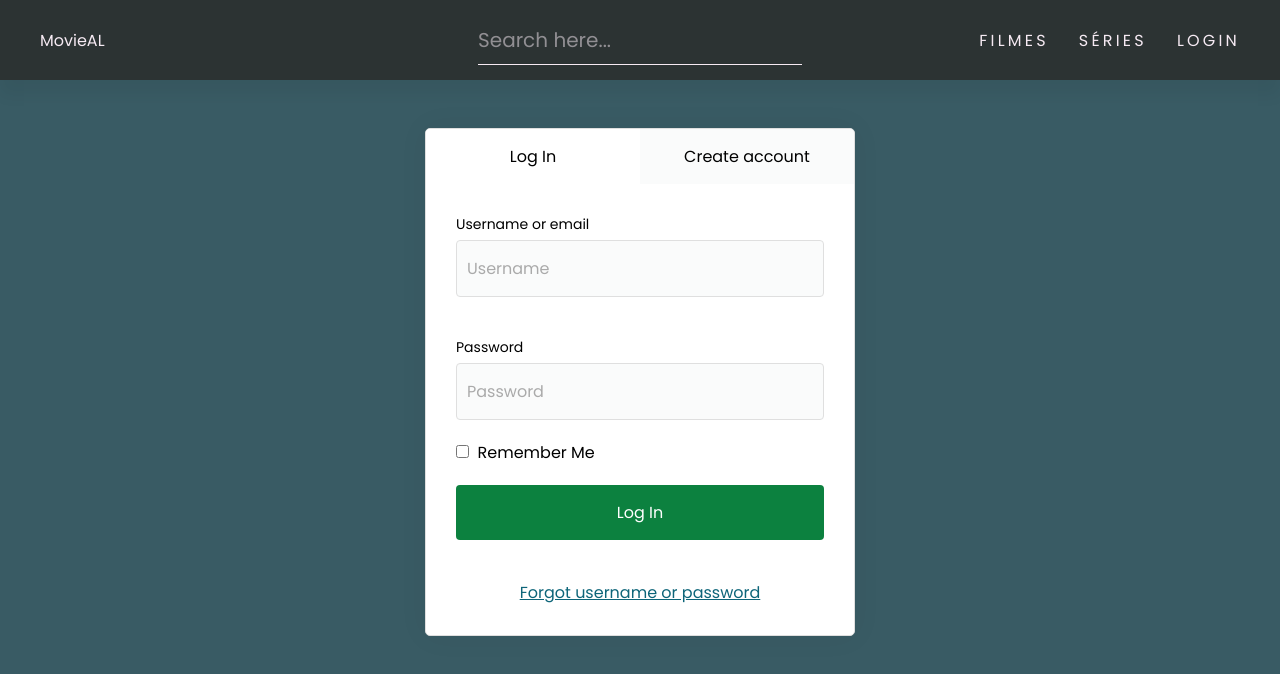
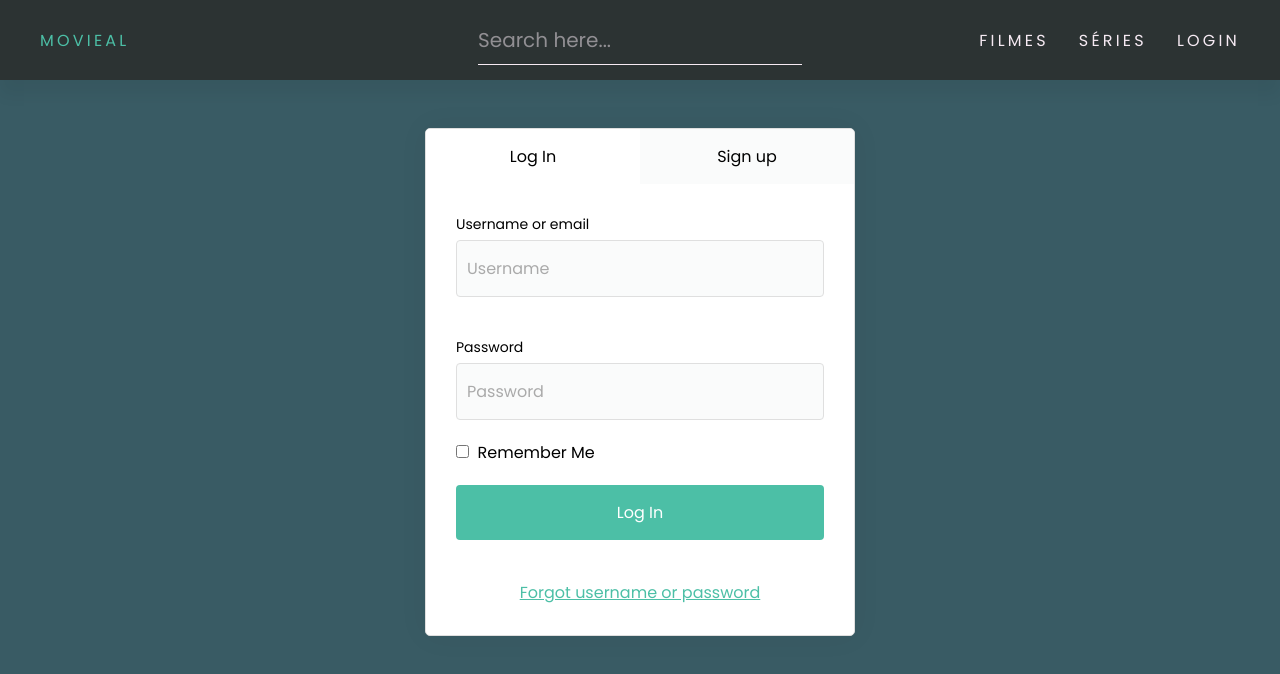
Before and after one commit to lucasmaciel03/ipvc-reactnode-aw, a React (Create React App) app in the folder frontend/: page /login in a window 1280 px wide. Shown: the top 674 px of the page. Built offline with nearby package versions, Linux system fonts and the light colour scheme.

Commit message:
feat: modify css and html

```diff
--- a/frontend/src/login/Login.jsx
+++ b/frontend/src/login/Login.jsx
@@ -7,7 +7,7 @@ const login = () => {
       <section className="login">
         <div className="btns-login">
           <button className="btn-entrar ativo">Log In</button>
-          <button className="btn-cadastro">Create account</button>
+          <button className="btn-cadastro">Sign up</button>
         </div>
         <div className="container">
           <form
--- a/frontend/src/styles/login.css
+++ b/frontend/src/styles/login.css
@@ -146,13 +146,13 @@ form.ativo {
 }
 
 input:focus {
-  outline: 2px solid #0c813f;
+  outline: 2px solid #4cbfa6;
 }
 
 .submit {
   width: 100%;
   padding: 15px 10px;
-  background: #0c813f;
+  background: #4cbfa6;
   color: white;
   border-radius: 4px;
   margin-top: 20px;
@@ -172,7 +172,7 @@ input:focus {
   margin-top: 20px;
   text-align: center;
   display: block;
-  color: #0d6579;
+  color: #4cbfa6;
 }
 
 .lembrar-label {
--- a/frontend/src/styles/navbar.css
+++ b/frontend/src/styles/navbar.css
@@ -108,4 +108,8 @@ header ul li a:hover::before {
 .removeuln {
   text-decoration: none;
   color: #f6eaf3;
+  text-transform: uppercase;
+  letter-spacing: 0.2em;
+  font-size: 1em;
+  color: #4cbfa6;
 }
```
